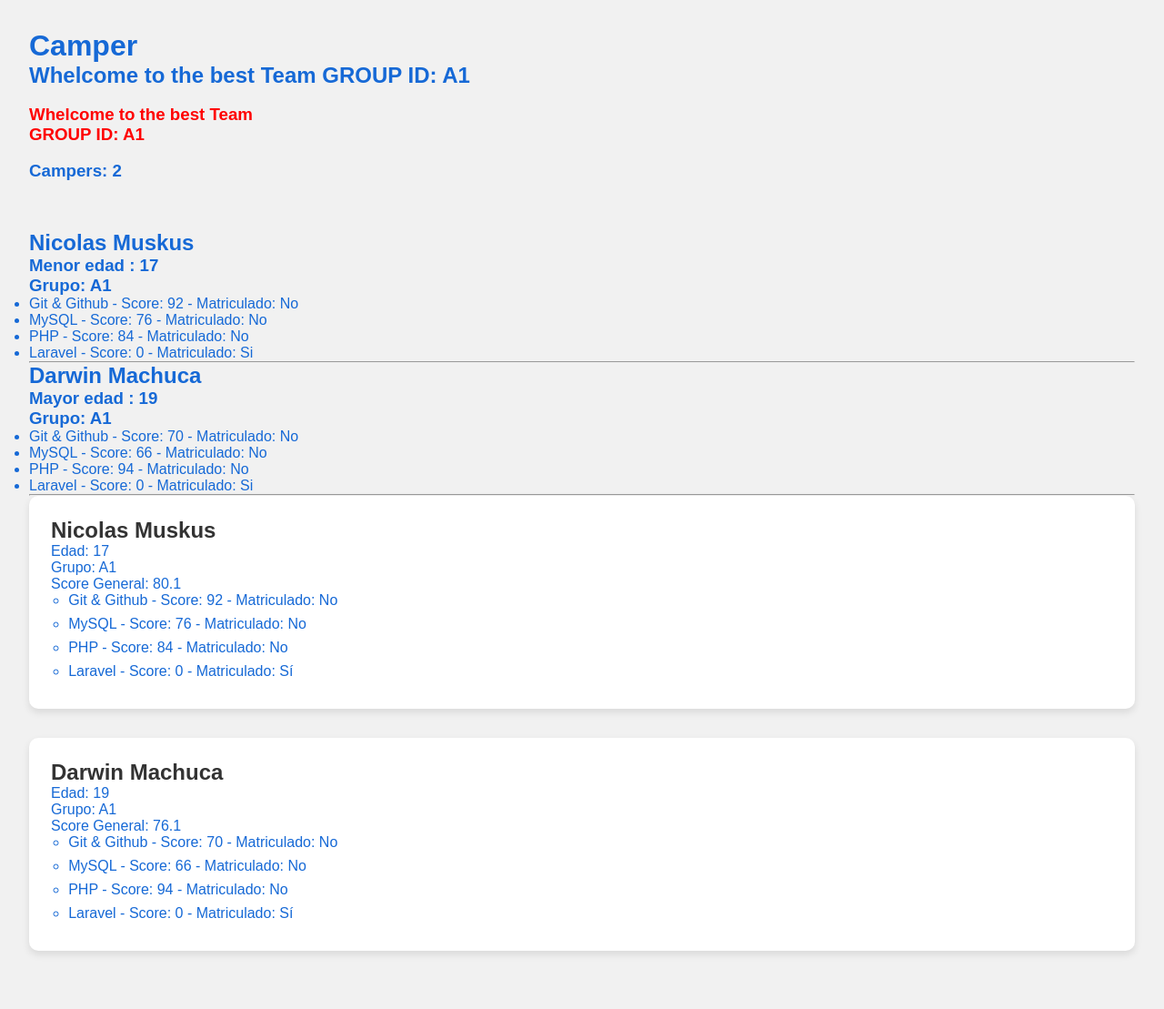
After one commit to NicolasMuskusTarazona/PHP_CLASE, a PHP site: page /clase1.php in a window 1280 px wide. The commit adds this page. Shown: the whole page at 91% size. Run offline with PHP 8.4, Linux system fonts and the light colour scheme.

Commit message:
Clase1
* feat: :sparkles: Introduccion Clase 1

clase1.php

* feat: :sparkles: Clase 1

clas1.php

* feat: :sparkles: Condicionales

clase1.php

* feat: :sparkles: Funciones

clase1.php

* feat: :sparkles: Forma mas facil con CSS

clase1.php AND style.css

* feat: :sparkles: Notas Clase I.

clase1_notas.php

```diff
--- /dev/null
+++ b/clase1.php
@@ -0,0 +1,147 @@
+<?php
+$title = "Whelcome to the best Team".PHP_EOL."GROUP ID: A1";
+$camper = [
+    [
+        "nombre" => "Nicolas",
+        "apellido" => "Muskus",
+        "edad" => 17,
+        "grupo" => "A1",
+        "skilss" => [
+            [
+                "nombre" => "Git & Github",
+                "score" => 92,
+                "matriculado" => false,
+            ],
+            [
+                "nombre" => "MySQL",
+                "score" => 76,
+                "matriculado" => false,
+            ],
+            [
+                "nombre" => "PHP",
+                "score" => 84,
+                "matriculado" => false,
+            ],
+            [
+                "nombre" => "Laravel",
+                "score" => 0,
+                "matriculado" => true,
+            ]
+        ],
+        "score" => 80.1,
+    ],
+    [
+        "nombre" => "Darwin",
+        "apellido" => "Machuca",
+        "edad" => 19,
+        "grupo" => "A1",
+        "skilss" => [
+            [
+                "nombre" => "Git & Github",
+                "score" => 70,
+                "matriculado" => false,
+            ],
+            [
+                "nombre" => "MySQL",
+                "score" => 66,
+                "matriculado" => false,
+            ],
+            [
+                "nombre" => "PHP",
+                "score" => 94,
+                "matriculado" => false,
+            ],
+            [
+                "nombre" => "Laravel",
+                "score" => 0,
+                "matriculado" => true,
+            ]
+        ],
+        "score" => 76.1,
+    ]
+];
+?>
+
+<!DOCTYPE html>
+<html lang="en">
+<head>
+    <meta charset="UTF-8">
+    <meta name="viewport" content="width=device-width, initial-scale=1.0">
+    <title>Perfil del Camper</title>
+    <link rel="stylesheet" href="./style.css">
+</head>
+<body>
+    <h1>Camper</h1>
+    <div>
+        <h2><?= "$title"; ?></h2>
+        <br>
+
+        <!-- Espacio BR -->
+        <H3 style="color: red;"><?php echo str_replace(PHP_EOL, '<br>',$title);?></H3>
+        <br>
+
+        <!-- Es importante usar el " ?= " si no se usa no funciona  -->
+        <h3>Campers: <?= count($camper);?></h3>
+        <br>
+    </div>
+    <?php
+        for($i = 0; $i < count($camper); $i ++){
+            $campers = $camper [$i];
+    ?>
+    <div>
+
+        <!-- Nombre en mayusculas y Apellido en minusculas -->
+        <!-- <h2><?= strtoupper($campers['nombre']), " ", strtolower($campers['apellido']);?></h2> -->
+        <br>
+        <!--La linea de php tiene que tener -> {} -->
+        <!-- <h2 style="color: red ">< echo "Nombre del camper: {$camper[1]['nombre']}";?></h2> -->
+    </div>
+    <?php
+        }
+    ?>
+    <?php
+    function MensajeNombreApellidoEdadSkillsCamper($camper){
+        foreach ($camper as $campers) {
+            echo "<h2>{$campers['nombre']} {$campers['apellido']}</h2>";
+            $CamperMayor18 = $campers['edad'] > 18;
+            $MensajeMenorEdad = "<h3>Menor edad : {$campers['edad']} <br> Grupo: {$campers['grupo']}</h3>";
+            $MensajeMayorEdad = "<h3>Mayor edad : {$campers['edad']} <br> Grupo: {$campers['grupo']}</h3>";
+            if($CamperMayor18){
+                echo $MensajeMayorEdad;
+            } else {
+                echo $MensajeMenorEdad;
+            }
+            SkillsCamper($campers);
+        }
+    }
+    function SkillsCamper($campers){
+        echo "<ul>";
+        foreach ($campers['skilss'] as $skill) {
+            echo "<li>{$skill['nombre']} - Score: {$skill['score']} - Matriculado: " . ($skill['matriculado'] ? 'Si' : 'No') . "</li>";
+        }
+        echo "</ul><hr>";
+    }
+    ?>
+    <?php
+    MensajeNombreApellidoEdadSkillsCamper($camper);
+    ?>
+    <!-- Forma facil con CSS  -->
+    <?php foreach ($camper as $campers): ?>
+    <div class="card">
+        <h2><?= $campers['nombre'] . " " . $campers['apellido']; ?></h2>
+        <p>Edad: <?= $campers['edad']; ?></p>
+        <p>Grupo: <?= $campers['grupo']; ?></p>
+        <p>Score General: <?= $campers['score']; ?></p>
+        <ul>
+            <?php foreach ($campers['skilss'] as $skill): ?>
+                <li>
+                    <?= $skill['nombre']; ?> - Score: <?= $skill['score']; ?> -
+                    Matriculado: <?= $skill['matriculado'] ? 'Sí' : 'No'; ?>
+                </li>
+            <?php endforeach; ?>
+        </ul>
+    </div>
+<?php endforeach; ?>
+
+</body>
+</html>
--- /dev/null
+++ b/style.css
@@ -0,0 +1,233 @@
+/* RESET GLOBAL */
+* {
+    margin: 0;
+    padding: 0;
+    box-sizing: border-box;
+}
+
+/* BODY */
+body {
+    color: #1669d6;
+    font-family: 'Segoe UI', Tahoma, Geneva, Verdana, sans-serif;
+    min-height: 100vh;
+    display: flex;
+    flex-direction: column;
+    animation: fadeIn 0.8s ease-in-out;
+}
+
+/* HEADER */
+header {
+    background: linear-gradient(90deg, #001f3f, #0074D9);
+    padding: 20px;
+    width: auto;
+    height: 150px;
+    text-align: center;
+    color: white;
+    animation: slideDown 0.8s ease;
+}
+
+/* NAVBAR */
+nav ul {
+    display: flex;
+    justify-content: center;
+    gap: 20px;
+    flex-wrap: wrap;
+    list-style: none;
+    margin-top: 15px;
+}
+
+nav ul li a {
+    color: #e5e5e5;
+    text-decoration: none;
+    padding: 10px 18px;
+    border: 1px solid transparent;
+    border-radius: 8px;
+    transition: 0.3s;
+}
+
+nav ul li a:hover {
+    background: #1e1e1e;
+    border-color: #00bfff;
+    color: #00bfff;
+}
+
+/* MAIN CONTENT */
+main {
+    padding: 40px 20px;
+    flex: 1;
+}
+
+main h2 {
+    font-size: 1.8rem;
+    color: #00bfff;
+    margin-bottom: 15px;
+    text-align: center;
+    animation: fadeIn 1s ease-in-out;
+}
+
+/* FORM INPUTS AND BUTTONS */
+input, button {
+    width: 100%;
+    max-width: 400px;
+    margin: 15px auto;
+    padding: 12px 20px;
+    font-size: 1rem;
+    border-radius: 8px;
+    border: none;
+    display: block;
+    transition: 0.3s ease;
+}
+
+/* INPUT STYLES */
+input {
+    background: #1e1e1e;
+    color: #e5e5e5;
+    border: 1px solid #333;
+}
+
+input:focus {
+    border-color: #00bfff;
+    box-shadow: 0 0 8px #00bfff80;
+}
+
+/* BUTTON STYLES */
+button {
+    background: linear-gradient(135deg, #00bfff, #007acc);
+    color: white;
+    font-weight: bold;
+    cursor: pointer;
+    box-shadow: 0 4px 12px rgba(0,191,255,0.2);
+}
+
+button:hover {
+    transform: scale(1.05);
+    box-shadow: 0 0 12px #00bfff;
+}
+
+/* IMAGE STYLES */
+img {
+    width: 100%;
+    max-width: 320px;
+    height: auto;
+    margin: 20px auto;
+    display: block;
+    border-radius: 12px;
+    border: 2px solid #00bfff;
+    box-shadow: 0 0 18px rgba(0,191,255, 0.3);
+    object-fit: cover;
+    transition: transform 0.4s ease, box-shadow 0.4s ease;
+    animation: fadeIn 1s ease-in-out;
+}
+
+img:hover {
+    transform: scale(1.05) rotate(-1deg);
+    box-shadow: 0 0 28px #00bfff;
+}
+
+/* CONTAINERS */
+#Container,
+#ContainerAdmin,
+#resultadoBusqueda {
+    margin: 40px auto;
+    padding: 30px;
+    max-width: 960px;
+    background: #1e1e1e;
+    border-left: 6px solid #00bfff;
+    border-radius: 14px;
+    box-shadow: 0 0 16px rgba(0, 191, 255, 0.15);
+    animation: fadeIn 1s ease-in-out;
+    transition: all 0.3s ease;
+}
+
+/* BUTTONS - SAVE OR SEARCH */
+#Guardar {
+    width: 100%;
+    padding: 12px;
+    margin: 10px 0;
+    box-shadow: 0 4px 10px rgba(2, 197, 61, 0.61);
+    background-color: #178530;
+    color: white;
+    border: 2px solid white;
+    border-radius: 5px;
+    font-size: 1rem;
+    transition: border-color 0.3s ease, box-shadow 0.3s ease;
+    box-sizing: border-box;
+    font-weight: bold;
+}
+body {
+    font-family: Arial, sans-serif;
+    background: #f1f1f1;
+    padding: 2rem;
+}
+
+.card {
+    background-color: white;
+    border-radius: 10px;
+    padding: 1.5rem;
+    margin-bottom: 2rem;
+    box-shadow: 0 4px 8px rgba(0,0,0,0.1);
+    transition: transform 0.2s;
+}
+
+.card:hover {
+    transform: scale(1.02);
+}
+
+.card h2 {
+    margin-top: 0;
+    color: #333;
+}
+
+.card ul {
+    padding-left: 1.2rem;
+}
+
+.card li {
+    margin-bottom: 0.5rem;
+    list-style: circle;
+}
+
+/* RESPONSIVE DESIGN */
+@media (max-width: 768px) {
+    nav ul {
+        flex-direction: column;
+        gap: 10px;
+    }
+
+    input, button {
+        width: 90%;
+    }
+
+    #Container,
+    #ContainerAdmin,
+    #resultadoBusqueda {
+        width: 95%;
+        padding: 25px;
+    }
+
+    main h2 {
+        font-size: 1.5rem;
+    }
+}
+
+@media (max-width: 480px) {
+    body {
+        font-size: 0.95rem;
+    }
+
+    #Container,
+    #ContainerAdmin,
+    #resultadoBusqueda {
+        padding: 20px;
+    }
+
+    nav ul li a {
+        padding: 8px 14px;
+        font-size: 0.9rem;
+    }
+
+    input, button {
+        font-size: 0.95rem;
+        padding: 10px 16px;
+    }
+}
```
Also changed, not shown: clase1_notas.php (added, +271 -0 lines), index.php (+9 -6 lines).
